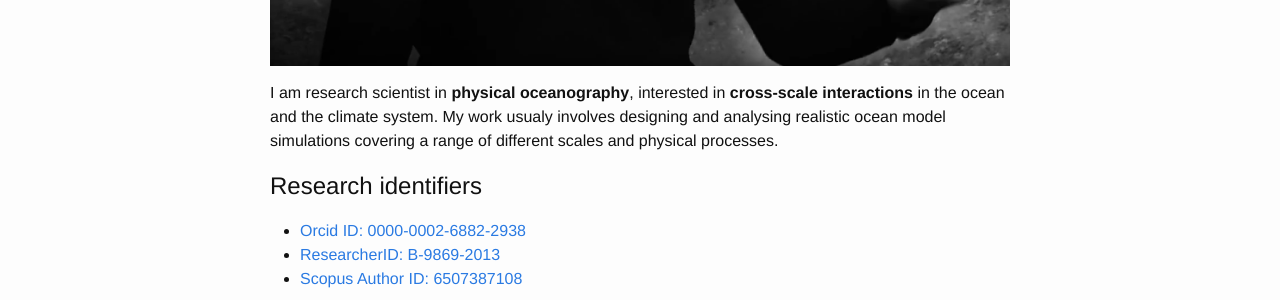
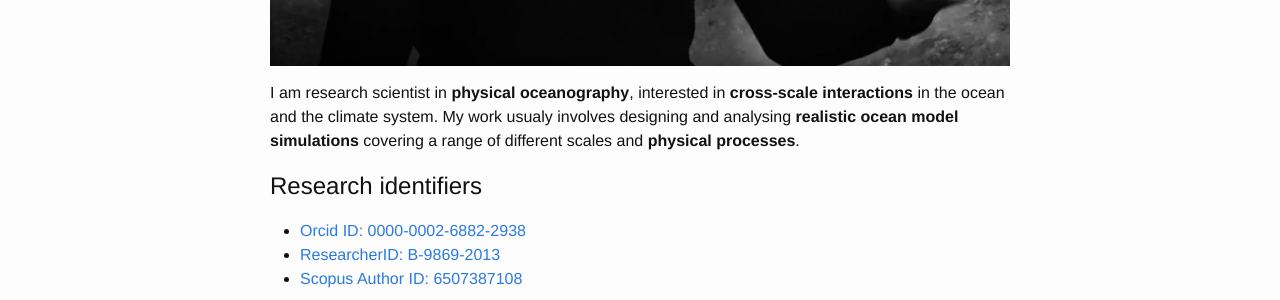
Before and after one commit to quentinjamet/quentinjamet.github.io, a Jekyll site: the page built from index.md, in a window 1280 px wide. Shown: the part 620-920 px from the top of the page. Built offline with Jekyll 4.4.1, drawn with Linux system fonts in a browser that asks for light colours.

Commit message:
index.md

```diff
--- a/index.md
+++ b/index.md
@@ -11,7 +11,7 @@ layout: default
 [![image]({{site.baseurl}}/img/JLS_1.png)](https://www.youtube.com/watch?v=8vC7hbxZidY)
 
 
-I am research scientist in **physical oceanography**, interested in **cross-scale interactions** in the ocean and the climate system. My work usualy involves designing and analysing realistic ocean model simulations covering a range of different scales and physical processes.
+I am research scientist in **physical oceanography**, interested in **cross-scale interactions** in the ocean and the climate system. My work usualy involves designing and analysing **realistic ocean model simulations** covering a range of different scales and **physical processes**.
 
 ## Research identifiers
 
```
